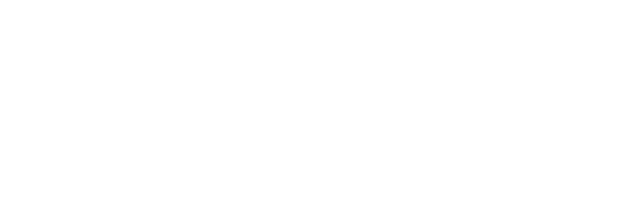
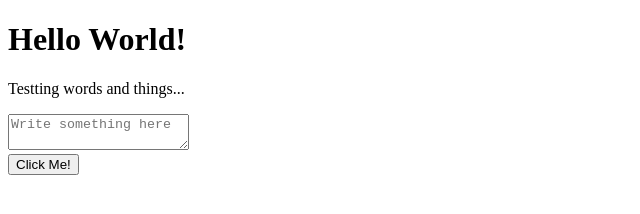
Before and after one commit to djangowarrior311/Building_My_Website, a plain HTML site: page index.html in a window 1280 px wide. Shown: the whole page, without its empty margins (0-640 px from the left). Drawn offline with Linux system fonts and the light colour scheme.

Commit message:
Adding basic HTML elements

```diff
--- a/index.html
+++ b/index.html
@@ -7,6 +7,18 @@
     <title>Website Portfolio</title>
 </head>
 <body>
+    <!--Defines header-->
+    <h1>Hello World!</h1>
+
+    <!--Defines paragraph-->
+    <p>Testting words and things...</p>
+
+    <!--Defines box to type-->
+    <textarea placeholder="Write something here"></textarea>
+
+    <!--Defines button-->
+    <br>
+    <button>Click Me!</button>
 
 </body>
 </html>
```
